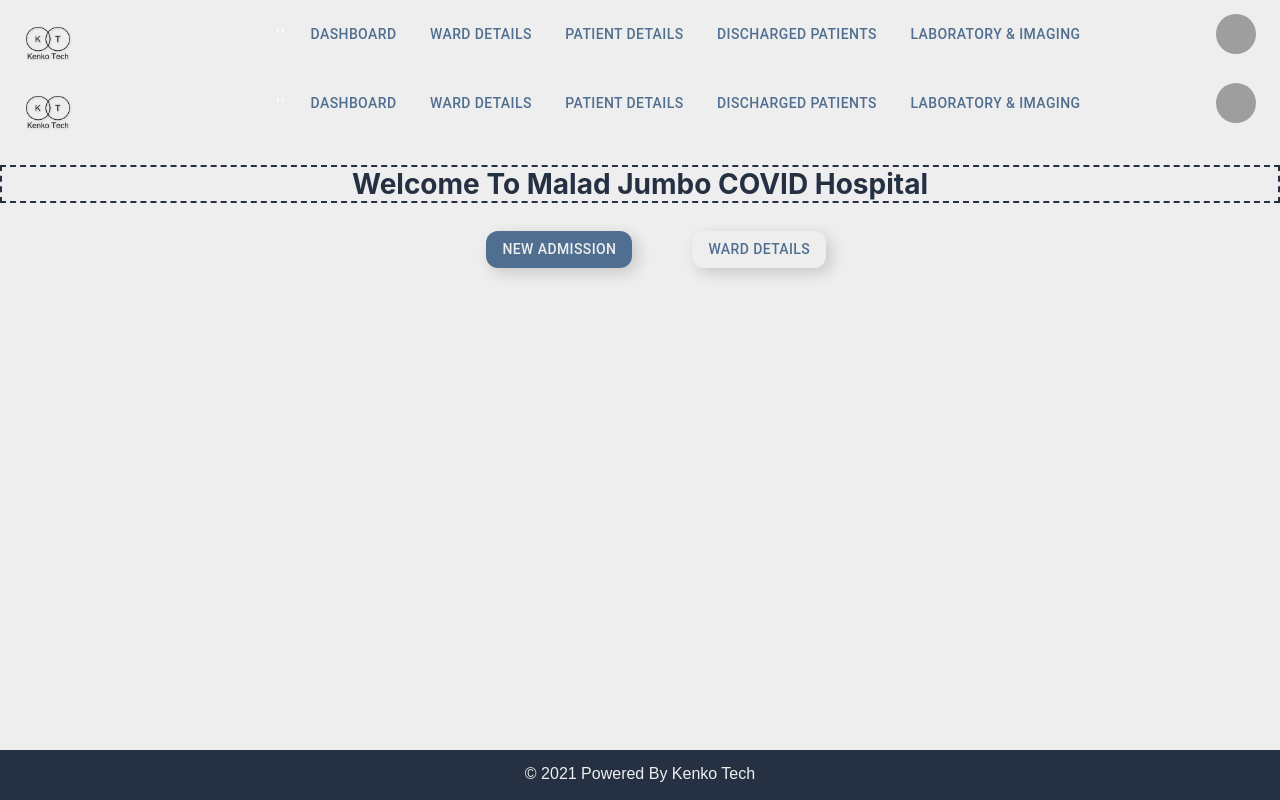
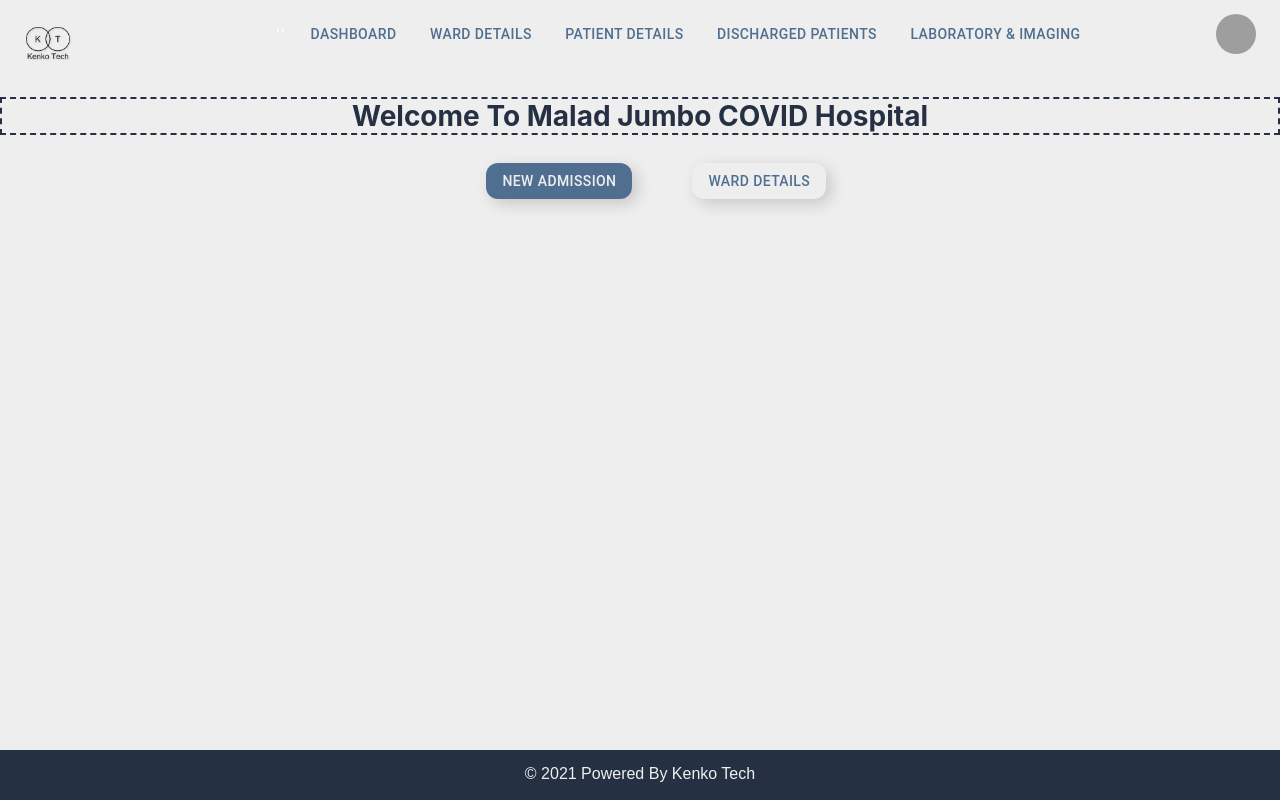
Before and after one commit to 1adityas/HMS, a React (Create React App) app: page / in a window 1280 px wide. Built offline with nearby package versions, Linux system fonts and the light colour scheme; grey boxes are pictures that could not be loaded.

Commit message:
setting layout

```diff
--- a/src/components/MsDashboard.js
+++ b/src/components/MsDashboard.js
@@ -19,26 +19,26 @@ function MsDashboard() {
     //using body tag to get bg color
         <body>
 
-            <div>
+            <nav>
             <Header/>
-            </div>
+            </nav>
 
             <div>
+            <p style={{border:'2px dashed', textAlign:'center',fontWeight:'bold', fontSize:'28px', color:'#253143'}}>Welcome To Malad Jumbo COVID Hospital</p>
 
+<Button variant="contained" style={{marginRight:'60px',marginLeft:'38vw',borderRadius: '12px',
+    color:`${b1Color}`,backgroundColor:`${b2Color}`,boxShadow:'#00000029'}}
+    sx={{ boxShadow: '5px 5px 15px #00000029;' }} onClick={()=>{if(b1Color==='#EEEEEE'){setb2Color('#EEEEEE');setb1Color('#506F90')}}} >New Admission</Button>
+
+<Button variant="contained" style={{color:`${b2Color}`,backgroundColor:`${b1Color}`,borderRadius: '12px',}} sx={{ boxShadow: '5px 5px 15px #00000029;' }} onClick={()=>{if(b2Color==='#EEEEEE'){setb1Color('#EEEEEE');setb2Color('#506F90')}}}>Ward Details</Button>
+{/* hooks to be used for buttons */}
             </div>
 
             <div>
             <MainFooter />
             </div>
-             <Header/>
-             <p style={{border:'2px dashed', textAlign:'center',fontWeight:'bold', fontSize:'28px', color:'#253143'}}>Welcome To Malad Jumbo COVID Hospital</p>
 
-             <Button variant="contained" style={{marginRight:'60px',marginLeft:'38vw',borderRadius: '12px',
-                 color:`${b1Color}`,backgroundColor:`${b2Color}`,boxShadow:'#00000029'}}
-                 sx={{ boxShadow: '5px 5px 15px #00000029;' }} onClick={()=>{if(b1Color==='#EEEEEE'){setb2Color('#EEEEEE');setb1Color('#506F90')}}} >New Admission</Button>
 
-             <Button variant="contained" style={{color:`${b2Color}`,backgroundColor:`${b1Color}`,borderRadius: '12px',}} sx={{ boxShadow: '5px 5px 15px #00000029;' }} onClick={()=>{if(b2Color==='#EEEEEE'){setb1Color('#EEEEEE');setb2Color('#506F90')}}}>Ward Details</Button>
-{/* hooks to be used for buttons */}
         </body>
         )
 }
```
